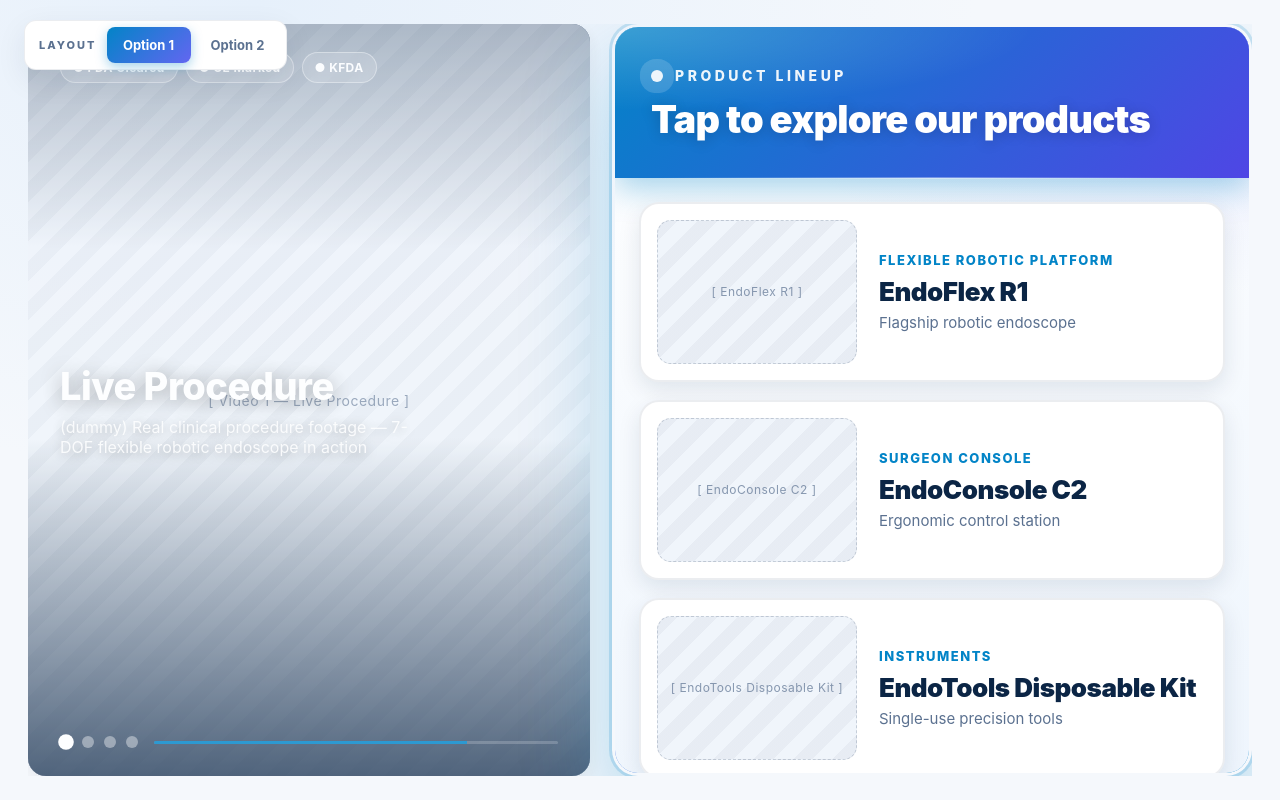
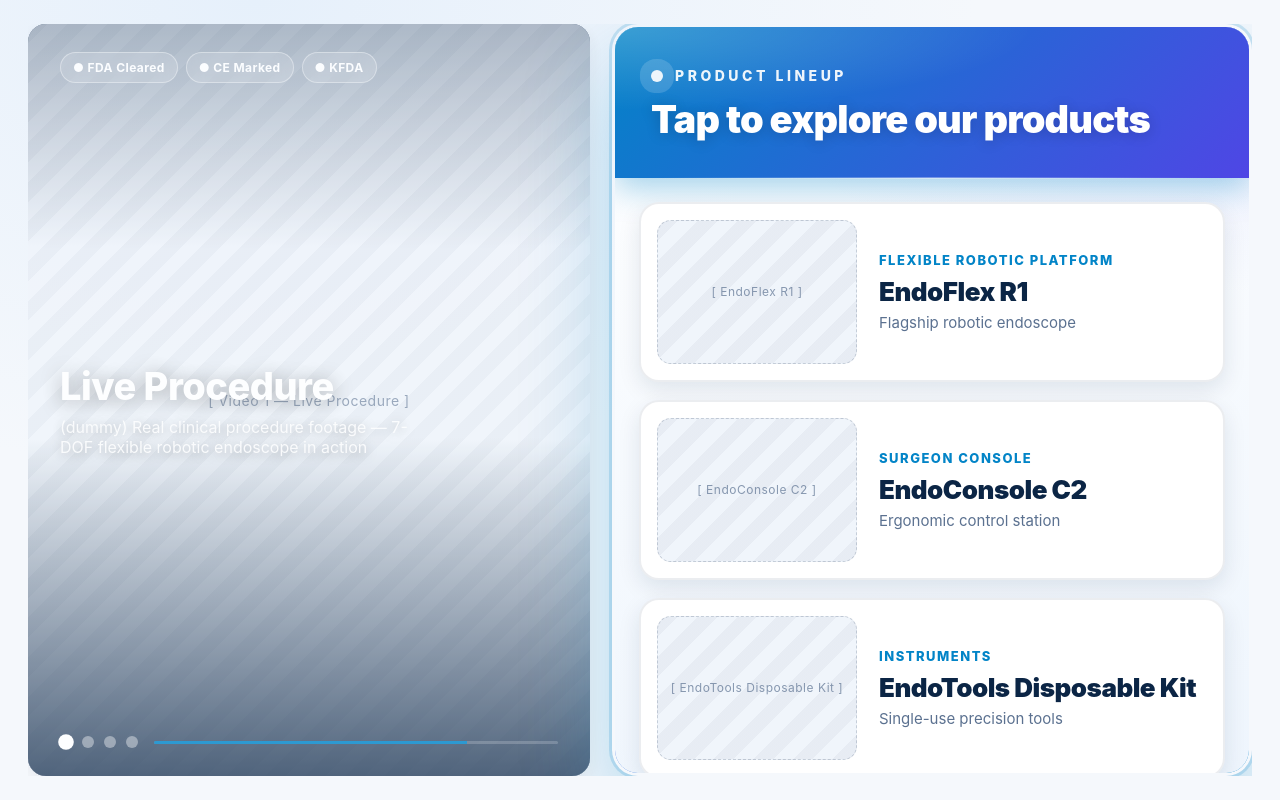
Before and after one commit to esl-0604/EndoDashboard, a Next.js app: page / in a window 1280 px wide. Built offline with nearby package versions, Linux system fonts and the light colour scheme.

Commit message:
Hide layout toggle UI, show Option 1 only (LayoutTwo code retained)

```diff
--- a/app/page.tsx
+++ b/app/page.tsx
@@ -3,13 +3,12 @@
 import { useCallback, useEffect, useRef, useState } from "react";
 import type { Lang, VideoItem } from "@/lib/products";
 import LayoutOne from "@/components/LayoutOne";
-import LayoutTwo from "@/components/LayoutTwo";
+// Kept for future re-enable: import LayoutTwo from "@/components/LayoutTwo";
 
 const IDLE_DELAY = 90_000;
 
 export default function Home() {
   const lang: Lang = "en";
-  const [layout, setLayout] = useState<1 | 2>(1);
   const [activeVideo, setActiveVideo] = useState<VideoItem | null>(null);
 
   // Idle reset (reload page to return to defaults)
@@ -36,27 +35,7 @@
 
   return (
     <main className="app">
-      {/* Layout toggle (top-left) */}
-      <div className="layout-toggle">
-        <div className="layout-toggle-label">LAYOUT</div>
-        <div className="layout-toggle-btns">
-          <button
-            className={`layout-btn ${layout === 1 ? "active" : ""}`}
-            onClick={() => setLayout(1)}
-          >
-            Option 1
-          </button>
-          <button
-            className={`layout-btn ${layout === 2 ? "active" : ""}`}
-            onClick={() => setLayout(2)}
-          >
-            Option 2
-          </button>
-        </div>
-      </div>
-
-      {layout === 1 && <LayoutOne lang={lang} onVideoClick={setActiveVideo} />}
-      {layout === 2 && <LayoutTwo lang={lang} onVideoClick={setActiveVideo} />}
+      <LayoutOne lang={lang} onVideoClick={setActiveVideo} />
 
       {/* Video modal (shared) */}
       {activeVideo && (
```
